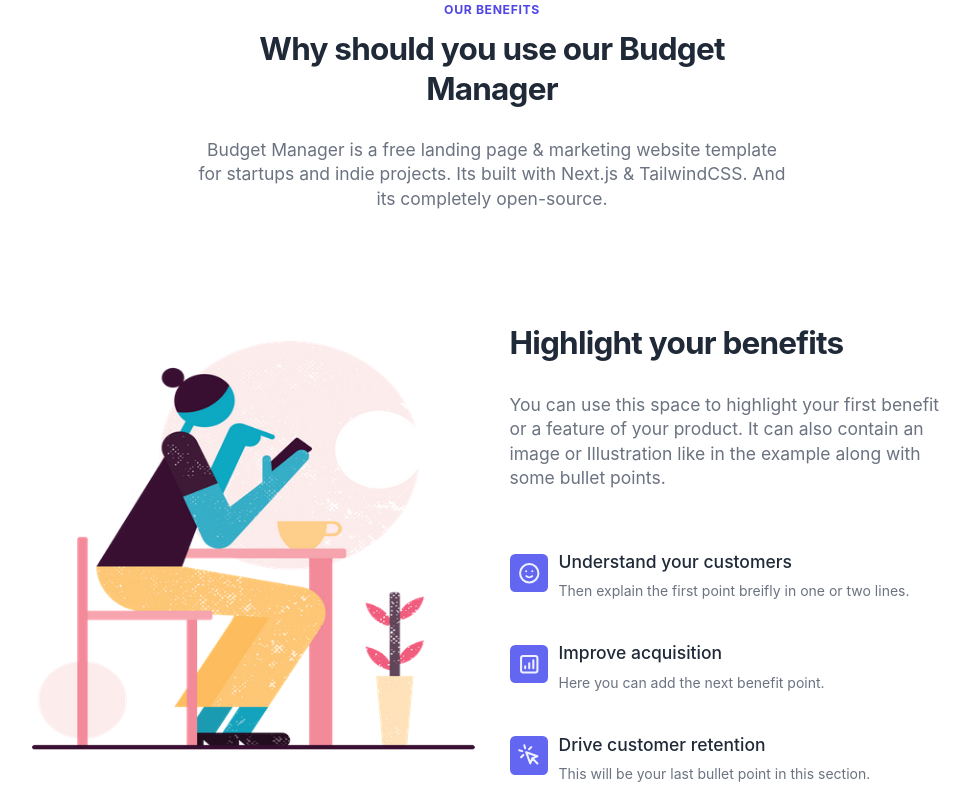
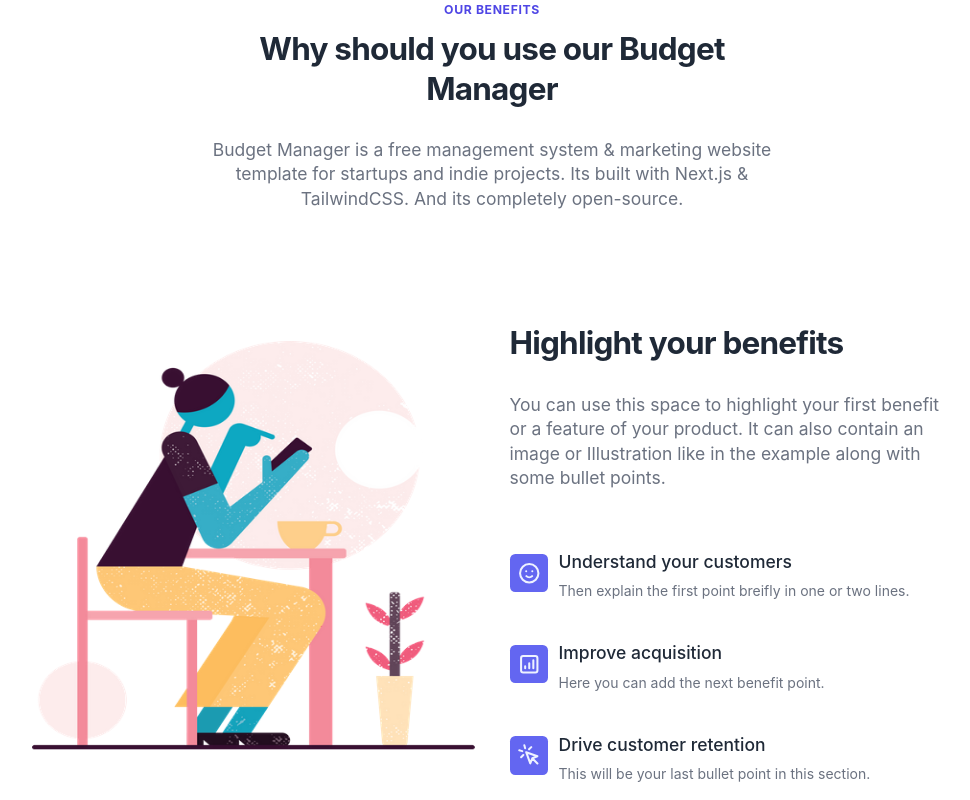
Before and after one commit to nakulnagariy/template.next.tailwind, a Next.js app: page / in a window 1280 px wide. Shown: the part 1020-1820 px from the top of the page, without its empty margins (148-1118 px from the left). Built offline with nearby package versions, Linux system fonts and the light colour scheme.

Commit message:
text update

```diff
--- a/pages/index.tsx
+++ b/pages/index.tsx
@@ -20,7 +20,7 @@
       <SectionTitle
         pretitle='Our Benefits'
         title=' Why should you use our Budget Manager'>
-        Budget Manager is a free landing page & marketing website template for startups
+        Budget Manager is a free management system & marketing website template for startups
         and indie projects. Its built with Next.js & TailwindCSS. And its
         completely open-source.
       </SectionTitle>
```
